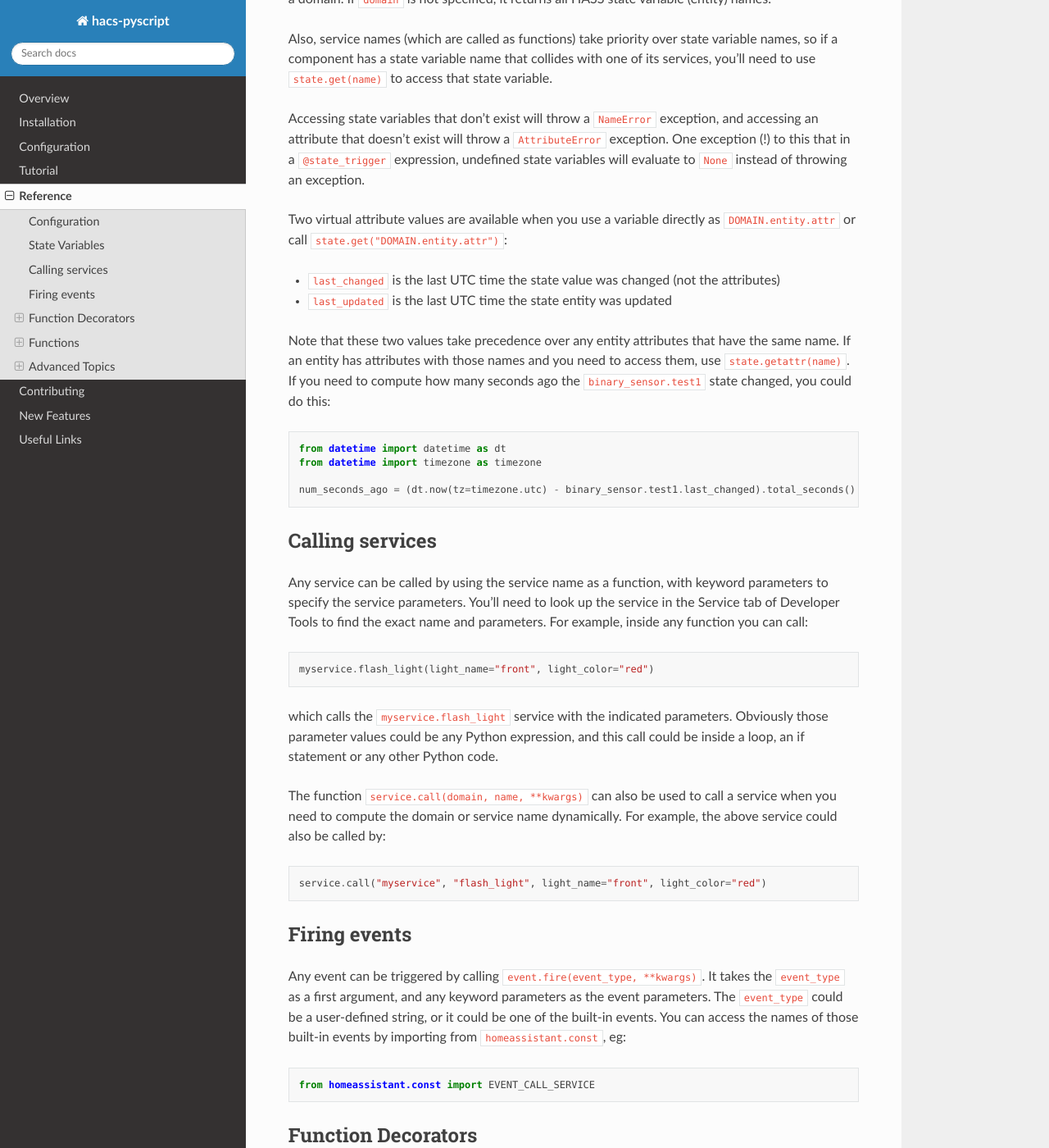
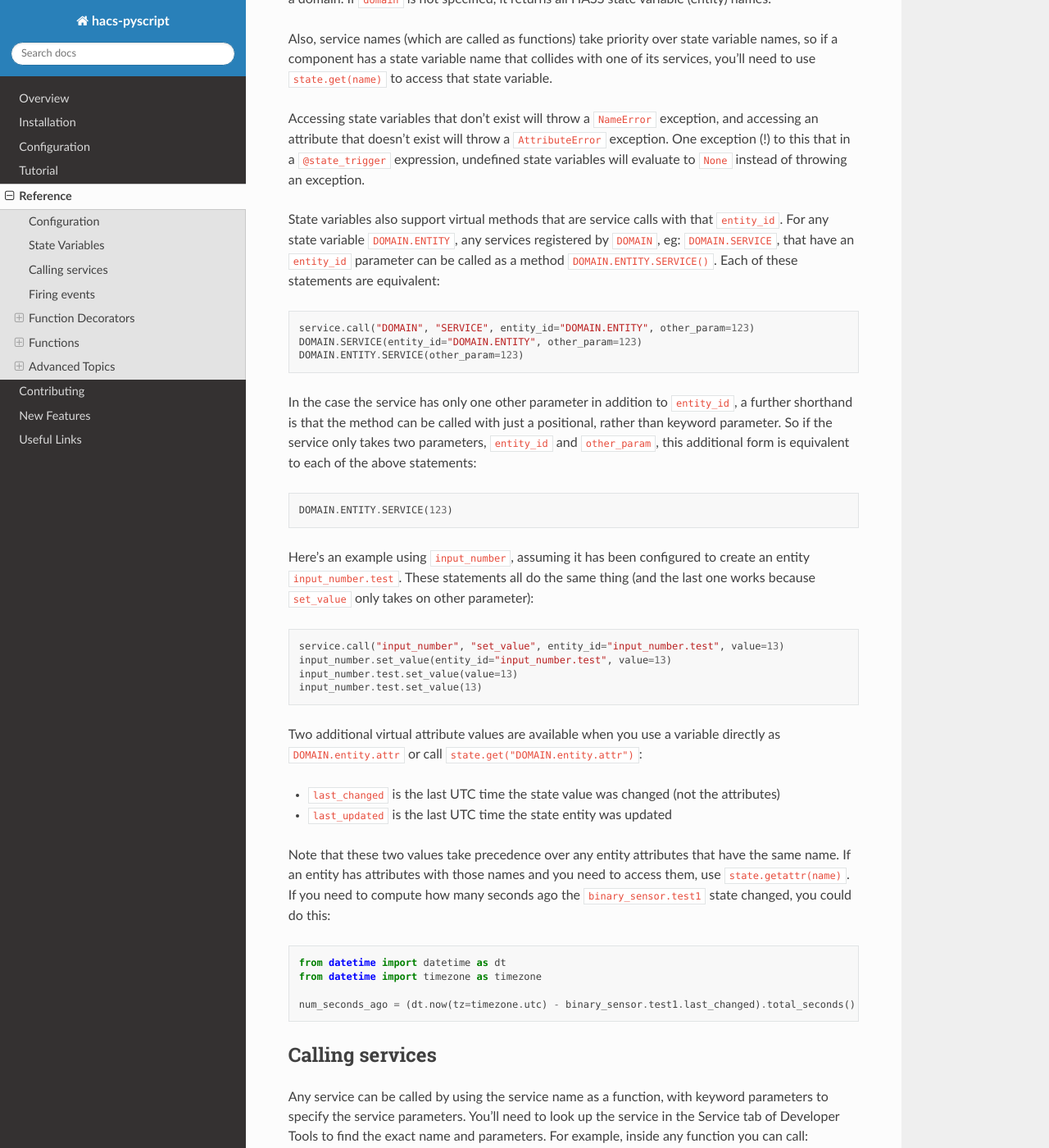
Before and after one commit to custom-components/pyscript, a Sphinx documentation site: the page built from docs/reference.rst, in a window 1280 px wide and 1400 px high, scrolled down 2912 px. Shown: the whole window at 82% size. Built offline with Sphinx 7.4.7 and the Read the Docs theme 2.0.0, drawn with Linux system fonts in a browser that asks for light colours.

Commit message:
added docs for new virtual methods on entity_ids feature; #64

```diff
--- a/docs/reference.rst
+++ b/docs/reference.rst
@@ -136,8 +136,39 @@ an attribute that doesn't exist will throw a ``AttributeError`` exception. One e
 to this that in a ``@state_trigger`` expression, undefined state variables will evaluate to
 ``None`` instead of throwing an exception.
 
-Two virtual attribute values are available when you use a variable directly as ``DOMAIN.entity.attr``
-or call ``state.get("DOMAIN.entity.attr")``:
+State variables also support virtual methods that are service calls with that ``entity_id``.
+For any state variable ``DOMAIN.ENTITY``, any services registered by ``DOMAIN``, eg:
+``DOMAIN.SERVICE``, that have an ``entity_id`` parameter can be called as a method
+``DOMAIN.ENTITY.SERVICE()``. Each of these statements are equivalent:
+
+.. code:: python
+
+   service.call("DOMAIN", "SERVICE", entity_id="DOMAIN.ENTITY", other_param=123)
+   DOMAIN.SERVICE(entity_id="DOMAIN.ENTITY", other_param=123)
+   DOMAIN.ENTITY.SERVICE(other_param=123)
+
+In the case the service has only one other parameter in addition to ``entity_id``, a further
+shorthand is that the method can be called with just a positional, rather than keyword parameter.
+So if the service only takes two parameters, ``entity_id`` and ``other_param``, this additional
+form is equivalent to each of the above statements:
+
+.. code:: python
+
+   DOMAIN.ENTITY.SERVICE(123)
+
+Here's an example using ``input_number``, assuming it has been configured to create an entity
+``input_number.test``. These statements all do the same thing (and the last one works because
+``set_value`` only takes on other parameter):
+
+.. code:: python
+
+   service.call("input_number", "set_value", entity_id="input_number.test", value=13)
+   input_number.set_value(entity_id="input_number.test", value=13)
+   input_number.test.set_value(value=13)
+   input_number.test.set_value(13)
+
+Two additional virtual attribute values are available when you use a variable directly as
+``DOMAIN.entity.attr`` or call ``state.get("DOMAIN.entity.attr")``:
 
 - ``last_changed`` is the last UTC time the state value was changed (not the attributes)
 - ``last_updated`` is the last UTC time the state entity was updated
```
Also changed, not shown: docs/new_features.rst (+10 -3 lines).
